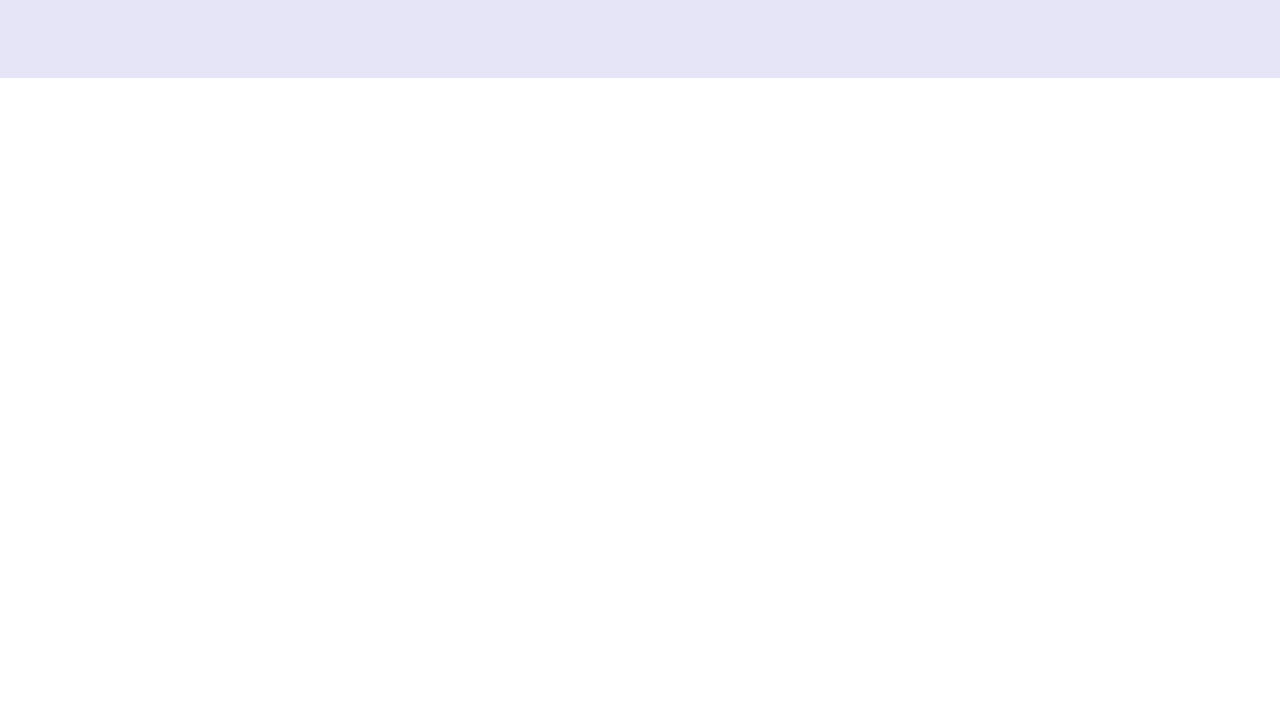
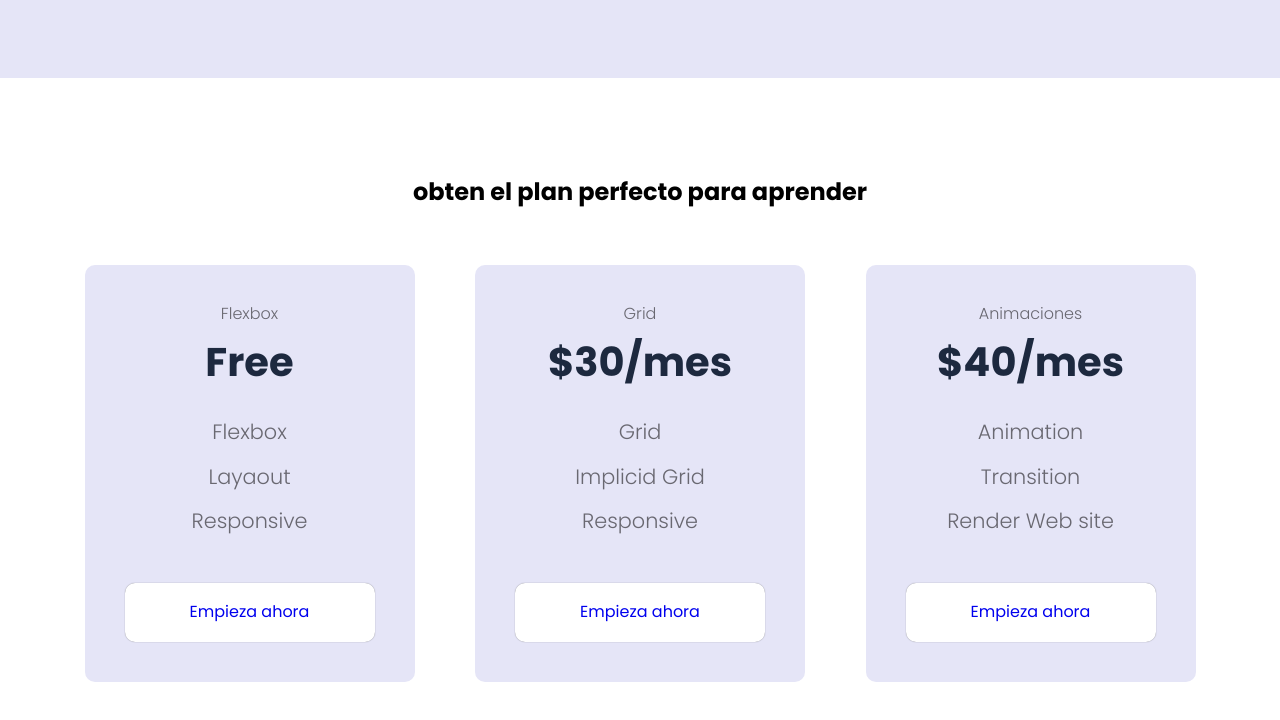
Before and after one commit to JohnArangob/PaginaWeb-JS-HTML-CSS, a plain HTML site: page index.html in a window 1280 px wide. Shown: the part 1858-2578 px from the top of the page. Before the commit the page ends 1936 px from the top, so only its background shows below. Drawn offline with Linux system fonts and the light colour scheme.

Commit message:
Version 3

```diff
--- a/CSS/esilos.css
+++ b/CSS/esilos.css
@@ -111,10 +111,10 @@ body{
 
 .cta{
     display: inline-block;
-    background-color: #2091f9;/*color de relieve al cta*/
+    background-color: #2091f9;/*color de relieve al cta o boton*/
     justify-self: center;/*que el color se centre*/
     color: #fff;
-    text-decoration: none;
+    text-decoration: none;/*quita delineado de la letra */
     padding: 13px 20px;
     border-radius: 30px;
 }
@@ -188,3 +188,61 @@ overflow: hidden;
     width: 100%;
     display: block;
 }
+
+/*Price*/
+.price{
+    text-align: center;/*centrar el texto*/
+}
+
+.price_table{
+    padding-top: 60px;
+    display: flex;
+    flex-wrap: wrap;/*Se desborda los elementos contenidos para que esten mejor ordenados*/
+    gap: 2.5em;/*espacio entre contenido div*/
+    justify-content: space-evenly;/*esapcio equitativamente hacia toda las esquinas horizontalmente*/
+    align-items: center;/*centrar verticalmente*/
+}
+
+.price_element{
+    background-color: #e5e5f7;
+    text-align: center;
+    border-radius: 10px;
+    width: 330px;
+    padding: 40px;
+    --color-plan: #696871;
+    --color-price:#1D293f;
+    --bg-cta :#fff;
+    --color-cta:#5454d4;
+    --color-items:#696871;
+}
+
+.price_name{
+    color: var(--color-plan);/*llamo */
+    margin-bottom: 15px;/*margenes*/
+    font-weight: 300;/*margenes*/
+}
+
+.price_price{
+    font-size: 2.5rem;
+    color: var(--color-price);
+}
+
+.price_items{
+    margin-top: 35px;
+    display: grid;
+    gap: 1em;
+    font-weight: 300;
+    font-size: 1.3rem;
+    margin-bottom: 50px;
+    color: var(--color-items);
+}
+
+.price_cta{
+    display: block;
+    padding: 20px 0;
+    border-radius: 10px;
+    text-decoration: none;
+    background-color: var(--bg-cta);
+    font-weight: 600p;
+    box-shadow: 0 0 1px rgba(0,0,0, .5);
+}
--- a/index.html
+++ b/index.html
@@ -10,7 +10,7 @@
         <link rel="stylesheet" href="CSS/esilos.css">
     </head>
     <body>
-        <header class="hero">
+        <header class="hero"> <!--El encabezado de la pagina-->
             <nav class="nav container">
                 <div class="nav_logo">
                     <h2 class="nav-tittle">Cursos CSS.</h2>
@@ -40,9 +40,9 @@
                 <a href="#" class="cta">Comienza ahora</a>
             </section>
         </header>
-        <main>
+        <main><!--Seccion de la pagina*-------------------->
             <section class="container about">
-                <h2 class="subtitle">¡Que aprenderas en este curso?</h2>
+                <h2 class="subtitle">¿Que aprenderas en este curso?</h2>
                 <p class="about__paragraph">Todo lo necesario y obligarotio de CSS, (Flexbox, grid, custom, properties, position, Animaciones, Box model y mas</p>
                 <div class="about__main">
                     <article class="abou__icons">
@@ -75,6 +75,41 @@
                     </figure>
                 </div>
             </section>
+            <section class="price container">
+                <h2 class="suvtitle">obten el plan perfecto para aprender</h2>
+                <div class="price_table">
+                    <div class="price_element">
+                        <p class="price_name">Flexbox</p>
+                        <h3 class="price_price">Free</h3>
+                        <iv class="price_items">
+                            <p class="price_features">Flexbox</p>
+                            <p class="price_features">Layaout</p>
+                            <p class="price_features">Responsive</p>
+                        </iv>
+                        <a href="#" class="price_cta">Empieza ahora</a>
+                    </div>
+                    <div class="price_element price_element--best">
+                        <p class="price_name">Grid</p>
+                        <h3 class="price_price">$30/mes</h3>
+                        <iv class="price_items">
+                            <p class="price_features">Grid</p>
+                            <p class="price_features">Implicid Grid</p>
+                            <p class="price_features">Responsive</p>
+                        </iv>
+                        <a href="#" class="price_cta">Empieza ahora</a>
+                    </div>
+                    <div class="price_element">
+                        <p class="price_name">Animaciones</p>
+                        <h3 class="price_price">$40/mes</h3>
+                        <iv class="price_items">
+                            <p class="price_features">Animation</p>
+                            <p class="price_features">Transition</p>
+                            <p class="price_features">Render Web site</p>
+                        </iv>
+                        <a href="#" class="price_cta">Empieza ahora</a>
+                    </div>
+                </div>
+            </section>
         </main>
     </body>
   </html>
```
